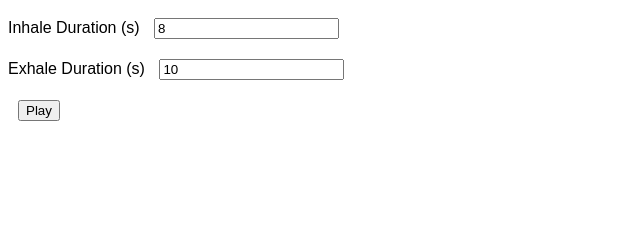
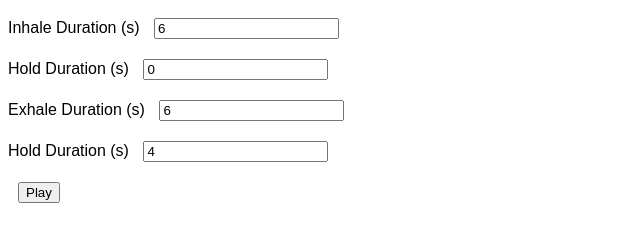
Before and after one commit to alexjball/breath-timer, a website: page index.html in a window 1280 px wide. Shown: the whole page, without its empty margins (0-640 px from the left). Drawn offline with Linux system fonts and the light colour scheme.

Commit message:
Add hold segments

```diff
--- a/index.html
+++ b/index.html
@@ -2,12 +2,14 @@
   <head>
     <title>Breath Timer</title>
     <link rel="stylesheet" href="./styles.css" />
+    <link rel="icon" href="./favicon.ico" />
     <script type="module" src="./index.mjs" defer></script>
   </head>
 
   <body>
     <audio id="inhale" src="./inhale.wav"></audio>
     <audio id="exhale" src="./exhale.wav"></audio>
+    <audio id="hold" src="./hold.wav"></audio>
 
     <div>
       <label for="inhale-duration">Inhale Duration (s)</label>
@@ -16,7 +18,18 @@
         type="number"
         class="control"
         min="1"
-        value="8"
+        value="6"
+      />
+    </div>
+
+    <div>
+      <label for="hold-top-duration">Hold Duration (s)</label>
+      <input
+        id="hold-top-duration"
+        type="number"
+        class="control"
+        min="0"
+        value="0"
       />
     </div>
 
@@ -27,7 +40,18 @@
         type="number"
         class="control"
         min="1"
-        value="10"
+        value="6"
+      />
+    </div>
+
+    <div>
+      <label for="hold-bottom-duration">Hold Duration (s)</label>
+      <input
+        id="hold-bottom-duration"
+        type="number"
+        class="control"
+        min="0"
+        value="4"
       />
     </div>
 
--- a/index.mjs
+++ b/index.mjs
@@ -10,6 +10,11 @@ class Segment {
   }
 
   run(then) {
+    if (this.duration === 0) {
+      then();
+      return;
+    }
+
     this.audioElement.play();
 
     this.timeout = setTimeout(() => {
@@ -32,9 +37,19 @@ const segments = [
     audioElement: document.getElementById("inhale"),
   }),
   new Segment({
+    name: "Hold Top",
+    durationInput: document.getElementById("hold-top-duration"),
+    audioElement: document.getElementById("hold"),
+  }),
+  new Segment({
     name: "Exhale",
     durationInput: document.getElementById("exhale-duration"),
     audioElement: document.getElementById("exhale"),
+  }),
+  new Segment({
+    name: "Hold Bottom",
+    durationInput: document.getElementById("hold-bottom-duration"),
+    audioElement: document.getElementById("hold"),
   }),
 ];
 
```
Also changed, not shown: 1 other file.
